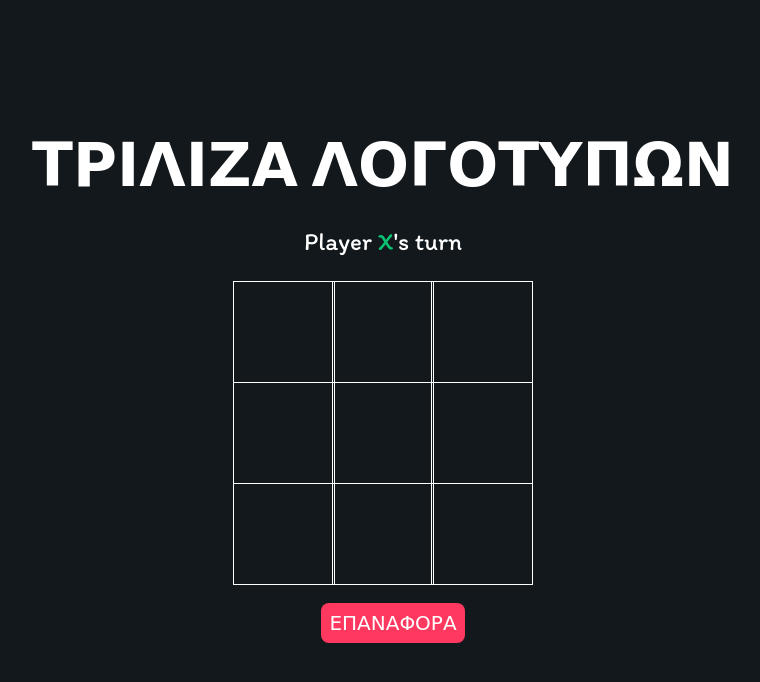
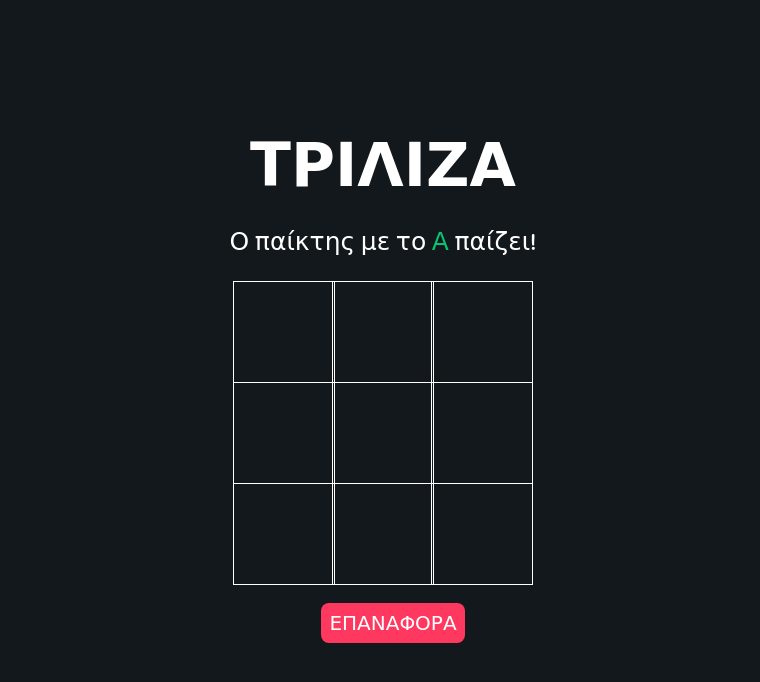
Before and after one commit to Master-Web-GR/games, a plain HTML site: page tictactoe/index.html in a window 1280 px wide. Shown: the whole page, without its empty margins (257-1017 px from the left). Drawn offline with Linux system fonts and the light colour scheme.

Commit message:
Update index.html

```diff
--- a/tictactoe/index.html
+++ b/tictactoe/index.html
@@ -7,15 +7,15 @@
     <link rel="preconnect" href="https://fonts.gstatic.com">
     <link href="https://fonts.googleapis.com/css2?family=Itim&display=swap" rel="stylesheet">
     <script src="./index.js"></script>
-    <title>Net Achievements | Τρίλιζα λογοτύπων</title>
+    <title>Net Achievements | Τρίλιζα</title>
 </head>
 <body>
     <main class="background">
         <section class="title">
-            <h1>ΤΡΙΛΙΖΑ ΛΟΓΟΤΥΠΩΝ</h1>
+            <h1>ΤΡΙΛΙΖΑ</h1>
         </section>
         <section class="display">
-            Player <span class="display-player playerX">X</span>'s turn
+            Ο παίκτης με το <span class="display-player playerX">Α</span> παίζει!
         </section>
         <section class="container">
             <div class="tile"></div>
```
